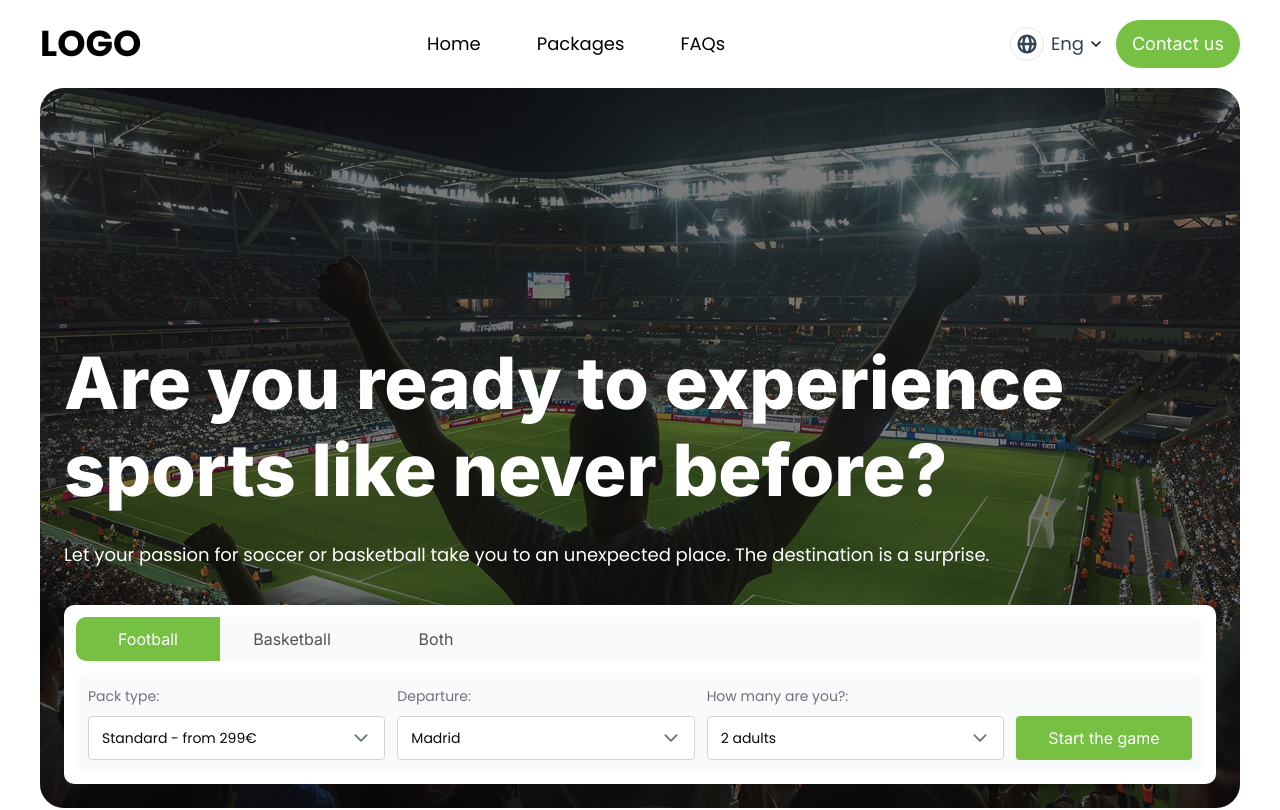
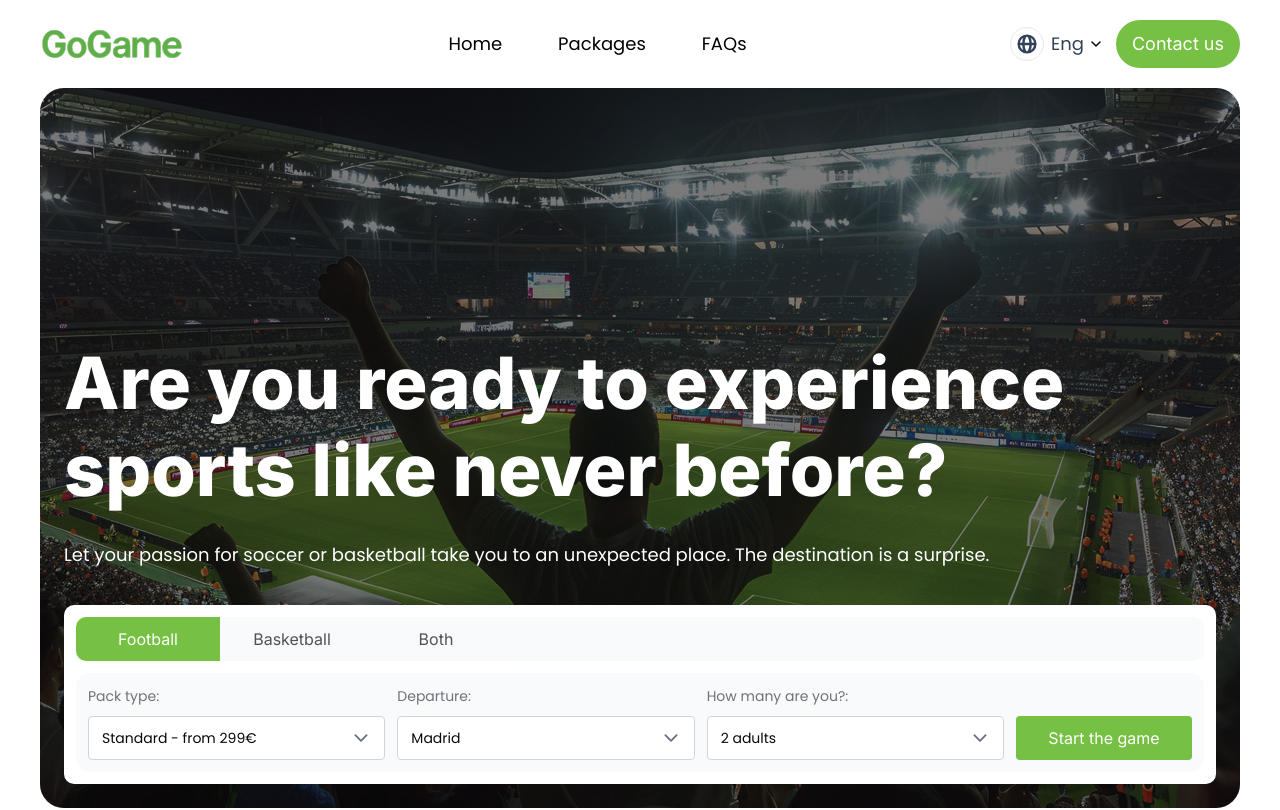
Before and after one commit to backbencherstudio/gogamee, a Next.js app: page / in a window 1280 px wide. Shown: the top 810 px of the page. Built offline with nearby package versions, Linux system fonts and the light colour scheme.

Commit message:
Logo added

```diff
--- a/app/(frontend)/_components/common/footer.tsx
+++ b/app/(frontend)/_components/common/footer.tsx
@@ -2,6 +2,7 @@
 import { Mail, Phone, Heart, Instagram, MessageCircle } from "lucide-react"
 import Link from "next/link"
 import { useLanguage } from "./LanguageContext"
+import Image from "next/image"
 
 export default function Footer() {
   const { t } = useLanguage()
@@ -12,7 +13,7 @@ export default function Footer() {
       <div className="flex flex-col lg:flex-row justify-between items-start gap-12 lg:gap-0">
         {/* Logo and Contact Section */}
         <div className="w-full max-w-md lg:w-80 lg:max-w-none mx-auto lg:mx-0 space-y-6 text-center lg:text-left">
-          <h3 className="text-white text-4xl sm:text-5xl font-bold font-[Inter]">LOGO</h3>
+          <Image src="/logowhite.svg" className="min-w-36 h-auto" alt="Logo" width={100} height={100} />
           <p className="text-neutral-300 text-lg font-normal font-['Inter'] leading-7">
             {t.footer.description}
           </p>
--- a/app/(frontend)/_components/common/menu.tsx
+++ b/app/(frontend)/_components/common/menu.tsx
@@ -4,6 +4,7 @@ import Link from 'next/link'
 import { HiGlobeAlt } from 'react-icons/hi'
 import { HiMenu, HiX } from 'react-icons/hi'
 import { useLanguage, Language } from './LanguageContext'
+import Image from 'next/image'
 
 const languages = [
   { code: 'Eng', label: 'English', value: 'en' as Language },
@@ -39,7 +40,7 @@ export default function Menu() {
       <div className="max-w-[1200px] mx-auto px-4 lg:px-0 flex justify-between items-center relative">
         {/* Logo */}
         <div className="font-bold font-['Poppins'] text-3xl md:text-4xl text-black">
-          LOGO
+          <Image src="/logo.svg" className="min-w-36 h-auto" alt="Logo" width={100} height={100} />
         </div>
 
         {/* Mobile Menu Button */}
```
Also changed, not shown: public/logo.svg (added), public/logowhite.svg (added).
